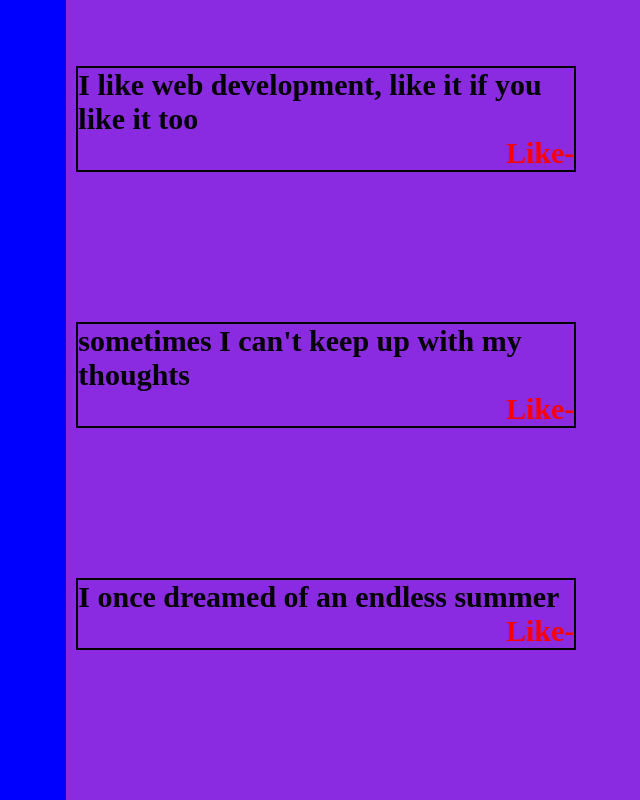
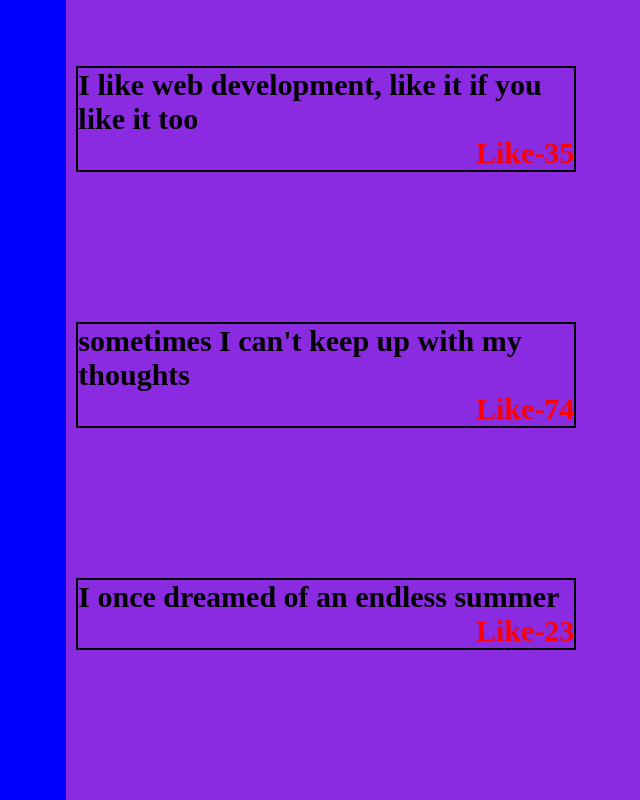
Before and after one commit to StokinDenis/social-network, a React (Create React App) app: page /profile in a window 1280 px wide. Shown: the part 1006-1806 px from the top of the page, without its empty margins (147-787 px from the left). Built offline with nearby package versions, Linux system fonts and the light colour scheme.

Commit message:
moved the data to index.js

```diff
--- a/src/App.js
+++ b/src/App.js
@@ -17,8 +17,8 @@ function App(props) {
       <NavBar/>
       <div className="app-wrapper-content">
         <Routes>
-       <Route path="/profile" element={<Profile/>} />
-       <Route path="/dialog*" element={<Dialog dialogData={props.dialogData}/>} />
+       <Route path="/profile" element={<Profile informationInPost={props.informationInPost}/>} />
+       <Route path="/dialog*" element={<Dialog dialogData={props.dialogData} messageData={props.messageData}/>} />
        <Route path="/news" element={<News/>}/>
        <Route path="/musicPage" element={<MusicPage/>}/>
        <Route path="/settingPage" element={<SettingPage/>}/>
--- a/src/components/Dialog/Dialog.jsx
+++ b/src/components/Dialog/Dialog.jsx
@@ -8,12 +8,7 @@ function Dialog(props){
 
     let dialogData=props.dialogData
 
-    let messagesDate=[
-        {message: "hello", id: 1},
-        {message: "how are you?", id: 2},
-        {message: "We'll meet tomorrow?", id: 3},
-        {message: "Yes i can", id: 4}
-    ]
+    let messagesDate=props.messageData
 
     let dialogElements = dialogData.map(item => <DialogItem nameInterlocutor={item.name} id={item.id}/>)
 
--- a/src/components/PostComponents/MyPosts.jsx
+++ b/src/components/PostComponents/MyPosts.jsx
@@ -12,13 +12,9 @@ function Post(props){
 }
 function MyPosts(props){
 
-    let informationInPosts = [
-        {contentPost: "I like web development, like it if you like it too", likeCount: 35},
-        {contentPost: "sometimes I can't keep up with my thoughts", likeCount: 74},
-        {contentPost: "I once dreamed of an endless summer", likeCount: 23},
-    ]
+    let informationInPosts = props.informationInPost
 
-    let itemPost = informationInPosts.map((item)=><Post infoPost = {item.contentPost} likeCount={item.like}/>)
+    let itemPost = informationInPosts.map((item)=><Post infoPost = {item.contentPost} likeCount={item.likeCount}/>)
 
     return(
         <div className={s.my_posts}>
--- a/src/components/Profile/Profile.jsx
+++ b/src/components/Profile/Profile.jsx
@@ -2,11 +2,11 @@ import ProfileImage from '../imgProfile.jpg'
 import s from './Profile.module.css'
 import MyPosts from "../PostComponents/MyPosts";
 import ProfileInfo from "./ProfileInfo/ProfileInfo";
-function Profile(){
+function Profile(props){
     return(
         <div className={s.content}>
          <ProfileInfo/>
-         <MyPosts/>
+         <MyPosts informationInPost={props.informationInPost}/>
        </div>
     )
 }
--- a/src/index.js
+++ b/src/index.js
@@ -11,11 +11,22 @@ let dialogData = [
     {name: "Leha", id: "/3"},
     {name: "Anton", id: "/4"}
 ]
+let messagesDate=[
+    {message: "hello", id: 1},
+    {message: "how are you?", id: 2},
+    {message: "We'll meet tomorrow?", id: 3},
+    {message: "Yes i can", id: 4}
+]
+let informationInPosts = [
+    {contentPost: "I like web development, like it if you like it too", likeCount: 35},
+    {contentPost: "sometimes I can't keep up with my thoughts", likeCount: 74},
+    {contentPost: "I once dreamed of an endless summer", likeCount: 23},
+]
 const root = ReactDOM.createRoot(document.getElementById('root'));
 root.render(
   <React.StrictMode>
       <BrowserRouter>
-    <App dialogData={dialogData}/>
+    <App dialogData={dialogData} messageData={messagesDate} informationInPost={informationInPosts}/>
     </BrowserRouter>
   </React.StrictMode>
 );
```
